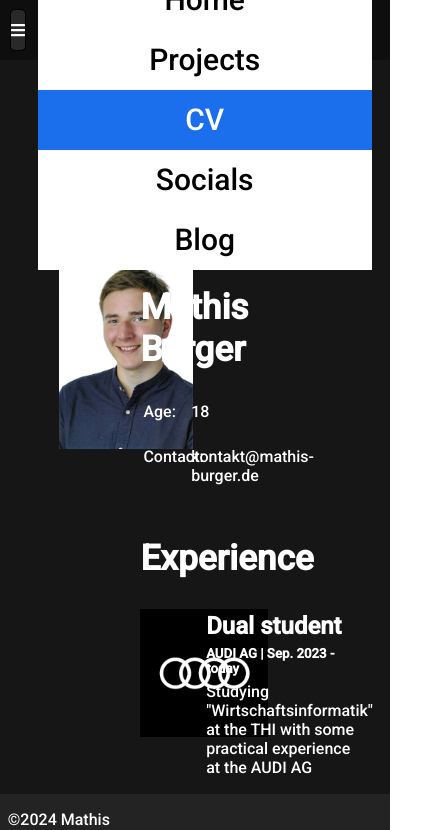
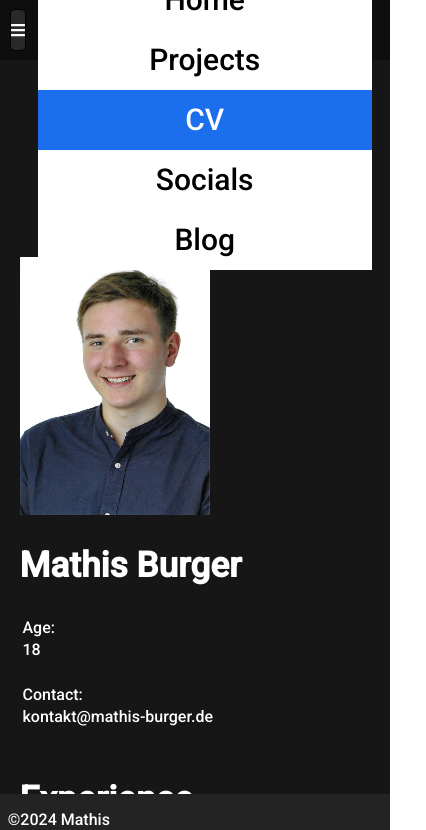
Before and after one commit to MathisBurger/mathis-burger.de, a Next.js app: page /cv in a window 390 px wide. Shown: the top 830 px of the page, 426 px wide, since content can reach past the window. Built offline with nearby package versions, Linux system fonts and the light colour scheme.

Commit message:
[TASK] Made mobile design for CV page

```diff
--- a/styles/cv.module.scss
+++ b/styles/cv.module.scss
@@ -79,3 +79,34 @@
 .kv img {
   height: 8em !important;
 }
+
+@media screen and (min-width: 680px) and (max-width: 1050px) {
+  .kv {
+    grid-template-columns: 30% 70%;
+  }
+  .kv img {
+    height: 5em !important;
+  }
+}
+
+@media screen and (max-width: 680px) {
+  .container .imgRow {
+    display: flex;
+    flex-direction: column;
+    width: 90vw;
+  }
+  .container .imgRow img {
+    height: 258px;
+    width: 190px;
+  }
+  .kv {
+    display: block;
+    width: 100%;
+  }
+  .kv .dataRow {
+    width: 100%;
+  }
+  .kv img {
+    display: none;
+  }
+}
```
